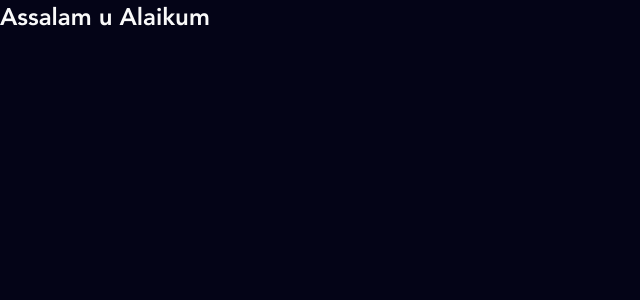
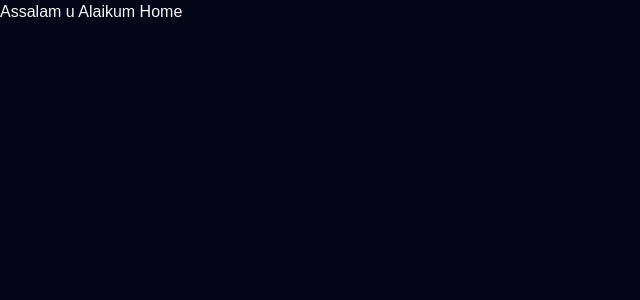
Before and after one commit to yousafsabir/disney-plus, a React (Create React App) app: page / in a window 1280 px wide. Shown: the top 300 px of the page, without its empty margins (0-640 px from the left). Built offline with nearby package versions, Linux system fonts and the light colour scheme; a web font is replaced by a local one.

Commit message:
added routing and tailwind

```diff
--- /dev/null
+++ b/postcss.config.js
@@ -0,0 +1,6 @@
+module.exports = {
+  plugins: {
+    tailwindcss: {},
+    autoprefixer: {},
+  },
+}
--- a/src/App.js
+++ b/src/App.js
@@ -1,10 +1,11 @@
 import React from "react";
+import Routing from "./routes/Routing";
 
 function App() {
   return (
-    <div className="App">
-      <h2>Assalam u Alaikum</h2>
-    </div>
+    <>
+      <Routing />
+    </>
   );
 };
 
--- a/src/index.css
+++ b/src/index.css
@@ -24,69 +24,9 @@
     font-style: normal;
 }
 
-*,
-*::before,
-*::after {
-    box-sizing: border-box;
-}
-body,
-h1,
-h2,
-h3,
-h4,
-h5,
-h6,
-p,
-figure,
-blockquote,
-dl,
-dd {
-    margin: 0;
-}
-ul,
-ol {
-    margin: 0;
-    padding: 0;
-    list-style: none;
-}
-html:focus-within {
-    scroll-behavior: smooth;
-}
-body {
-    min-height: 100vh;
-    text-rendering: optimizeSpeed;
-    line-height: 1.5;
-    -webkit-font-smoothing: antialiased;
-    -moz-osx-font-smoothing: grayscale;
-}
-a {
-    text-decoration: none;
-    color: inherit;
-}
-img,
-picture {
-    max-width: 100%;
-    display: block;
-}
-input,
-button,
-textarea,
-select {
-    font: inherit;
-}
-@media (prefers-reduced-motion: reduce) {
-    html:focus-within {
-        scroll-behavior: auto;
-    }
-    *,
-    *::before,
-    *::after {
-        animation-duration: 0.01ms !important;
-        animation-iteration-count: 1 !important;
-        transition-duration: 0.01ms !important;
-        scroll-behavior: auto !important;
-    }
-}
+@tailwind base;
+@tailwind components;
+@tailwind utilities;
 
 /* General Styles */
 body {
--- a/src/index.js
+++ b/src/index.js
@@ -1,11 +1,14 @@
 import React from 'react';
 import ReactDOM from 'react-dom/client';
+import { BrowserRouter as Router } from 'react-router-dom';
 import App from './App';
 import './index.css';
 
 const root = ReactDOM.createRoot(document.getElementById('root'));
 root.render(
   <React.StrictMode>
-    <App />
+    <Router>
+      <App />
+    </Router>
   </React.StrictMode>
 );
--- /dev/null
+++ b/src/pages/home/Home.js
@@ -0,0 +1,11 @@
+import React from 'react'
+
+const Home = () => {
+    return (
+        <div>
+            <h1>Assalam u Alaikum Home</h1>
+        </div>
+    )
+}
+
+export default Home
--- /dev/null
+++ b/src/pages/login/Login.js
@@ -0,0 +1,11 @@
+import React from 'react'
+
+const Login = () => {
+    return (
+        <div>
+            <h2>Login Here</h2>
+        </div>
+    )
+}
+
+export default Login
--- /dev/null
+++ b/src/routes/Routing.js
@@ -0,0 +1,15 @@
+import React from 'react'
+import { Routes, Route } from 'react-router-dom'
+import Home from '../pages/home/Home'
+import Login from '../pages/login/Login'
+
+const Routing = () => {
+    return (
+        <Routes>
+            <Route path='/' element={<Home />} />
+            <Route path='/login' element={<Login />} />
+        </Routes>
+    )
+}
+
+export default Routing
--- /dev/null
+++ b/tailwind.config.js
@@ -0,0 +1,10 @@
+/** @type {import('tailwindcss').Config} */
+module.exports = {
+  content: [
+    "./src/**/*.{js,jsx,ts,tsx}",
+  ],
+  theme: {
+    extend: {},
+  },
+  plugins: [],
+}
```
Also changed, not shown: package.json (+6 -3 lines), 1 other file (tests, documents, lock files or other folders).
